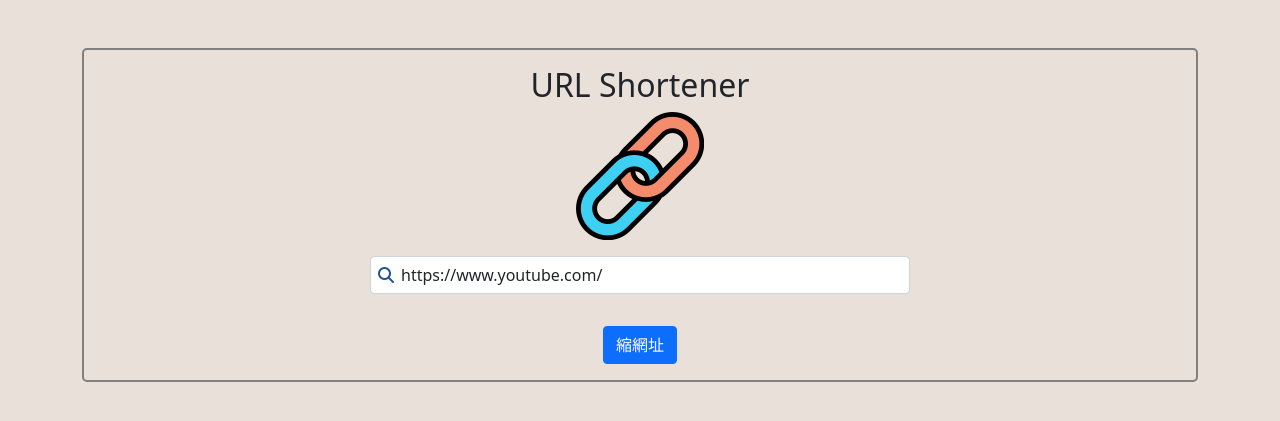
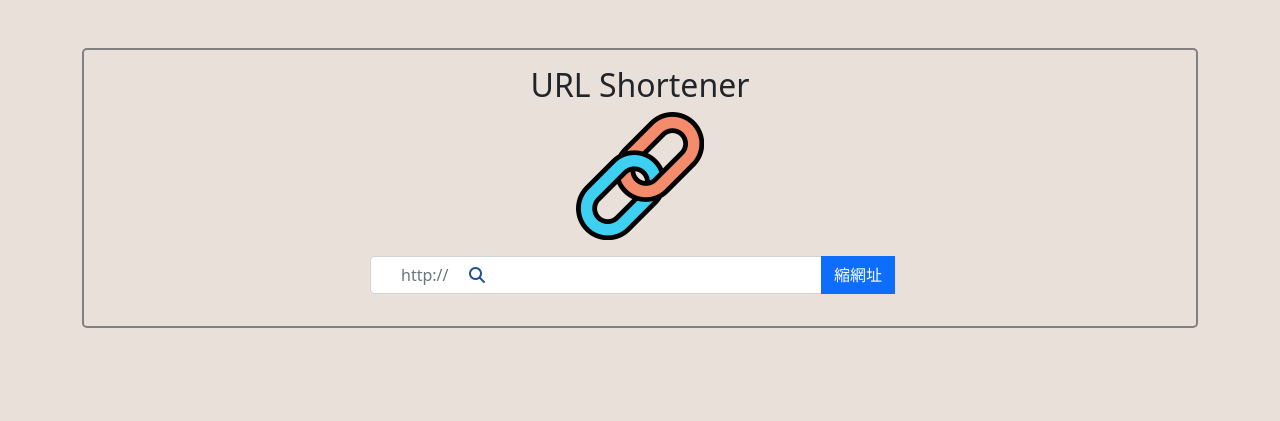
Before and after one commit to Yu-Che-Chang/shorten-URL, a Node server app: page / in a window 1280 px wide. Shown: the part 56-477 px from the top of the page. Run offline with Node 20, Linux system fonts and the light colour scheme; some libraries are stand-ins or nearby versions.

Commit message:
feat: 調整 style.css

```diff
--- a/public/style.css
+++ b/public/style.css
@@ -7,9 +7,7 @@
   position: absolute;
 }
 
-.form :invalid {
-
-}
+.form :invalid {}
 
 .form-control {
   padding-left: 30px;
@@ -17,8 +15,8 @@
 
 .magnifier {
   position: relative;
-  bottom: 31px;
-  left: 8px;
+  right: 425px;
+  top: 7px;
   z-index: 1;
   color: #205295;
 }
--- a/views/index.handlebars
+++ b/views/index.handlebars
@@ -4,21 +4,23 @@
       <h4 class="fs-2 text-center">URL Shortener</h4>
       <img src="images/ExportedContentImage_00.png" alt="" class="img img-fluid rounded mx-auto d-block col-3">
     </div>
-    <div class="mt-3 col-6">
+    <div class="mt-3 col-6 ">
       <form action="/" method="post" class="form" novalidate>
-        <input type="url" class="form-control pe-3" placeholder="http://" name="url" value="https://www.youtube.com/"
-          required>
-        <div class="input"></div>
-        <span class="magnifier"><i class="fa-solid fa-magnifying-glass"></i></span>
-    </div>
-    <div class="mt-2">
-      <button type="submit" class="btn btn-primary">縮網址</button>
+        <div class="input-group mb-3">
+          <input type="url" name="url" class="form-control" placeholder="http://" aria-label="http://"
+            aria-describedby="button-addon2" required>
+          <button class="btn btn-primary" type="submit" id="button-addon2">縮網址</button>
+          <div class="input"></div>
+          <span class="magnifier"><i class="fa-solid fa-magnifying-glass"></i></span>
+        </div>
     </div>
     </form>
     {{#if Data}}
-    <div class="return-url">
-      <h4 class="fs-2 text-center">Url: <a href="{{Data.url}}">{{Data.url}}</a></h4>
-      <h4 class="fs-2 text-center">ShortenUrl: <a href="{{Data.shortenUrl}}">{{Data.shortenUrl}}</a></h4>
+    <div class="card return-url">
+      <div class="card-body">
+        <h4 class="fs-2 text-center">Url: <a href="{{Data.url}}">{{Data.url}}</a></h4>
+        <h4 class="fs-2 text-center">ShortenUrl: <a href="{{Data.shortenUrl}}">{{Data.shortenUrl}}</a></h4>
+      </div>
     </div>
     {{/if}}
   </div>
```
